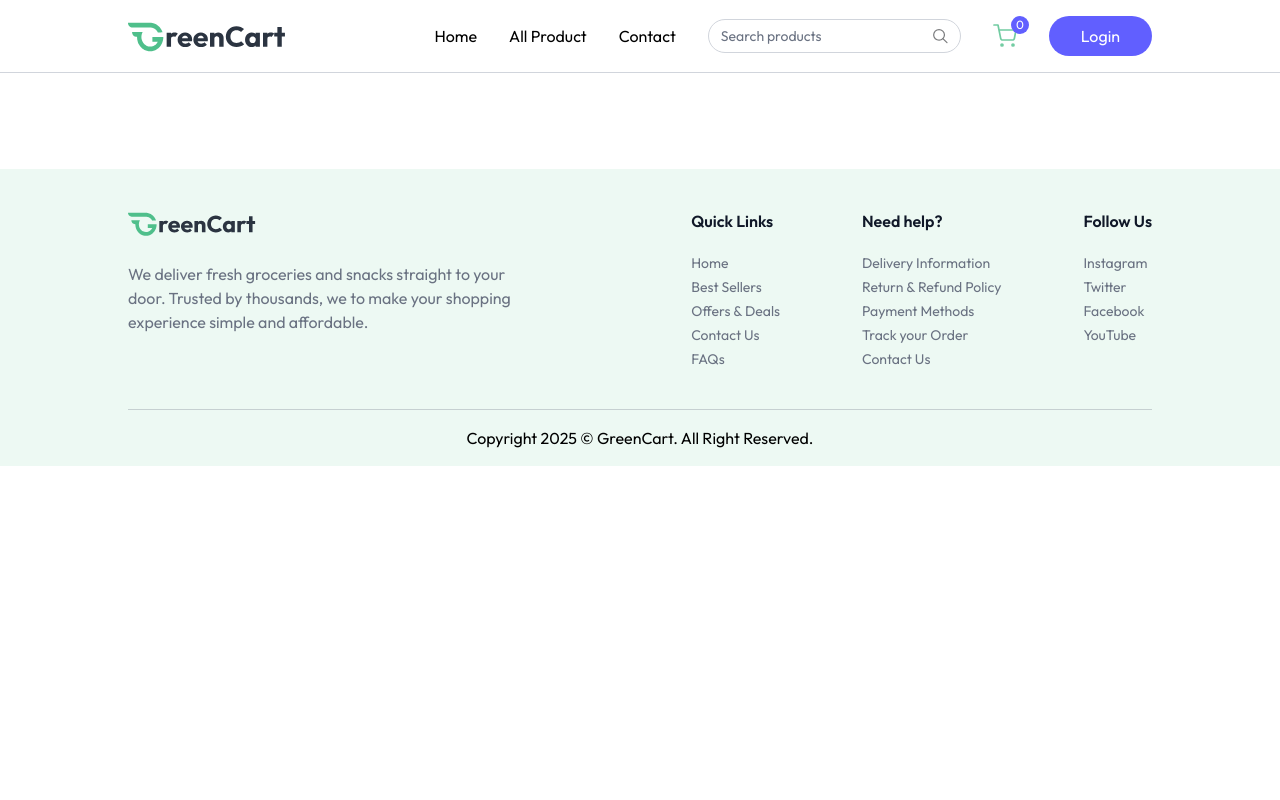
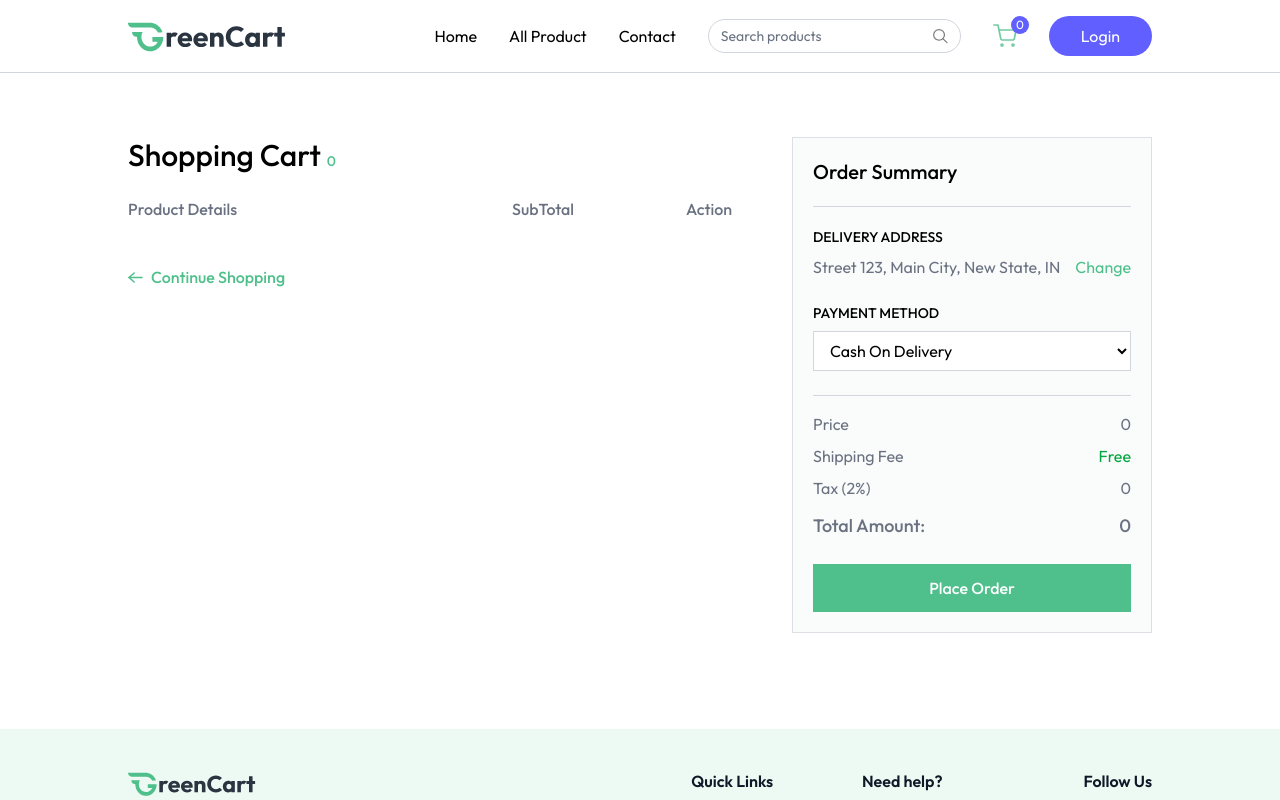
Before and after one commit to DipakSingh0111/Green_Cart_Groceries, a React (Vite) app: page /cart in a window 1280 px wide. Shown: the top 800 px of the page. Built offline with nearby package versions, Linux system fonts and the light colour scheme.

Commit message:
Cart Page Done.

```diff
--- a/src/App.jsx
+++ b/src/App.jsx
@@ -9,6 +9,7 @@
 import AllProducts from './pages/AllProducts';
 import ProductCategory from './pages/ProductCategory';
 import ProductDetails from './pages/ProductDetails';
+import Cart from './pages/Cart';
 function App() {
   const isSellerPath = useLocation().pathname.includes("seller");
   const { showUserLogin } = useContext(AppContext)
@@ -26,6 +27,7 @@
           <Route path='/products' element={<AllProducts />} />
           <Route path='/products/:category' element={<ProductCategory />} />
           <Route path='/products/:category/:id' element={<ProductDetails />} />
+          <Route path='/cart' element={<Cart />} />
         </Routes>
       </div>
       {!isSellerPath && <Footer />}
--- /dev/null
+++ b/src/pages/Cart.jsx
@@ -0,0 +1,146 @@
+import { useContext, useEffect, useState } from "react";
+import { AppContext } from "../context/AppContext";
+import { assets, dummyAddress } from "../assets/assets";
+
+
+const Cart = () => {
+    const { products, currency, cartItems, removeFromCart, getCartCount, updateCartItem, navigate, getCartAmount } = useContext(AppContext);
+    // States
+    const [cartArray, setCartArray] = useState([]);
+    const [addresses, setAddresses] = useState(dummyAddress);
+    const [showAddress, setShowAddress] = useState(false);
+    const [selectedAddress, setSelectedAddress] = useState(dummyAddress[0]);
+    const [paymentOption, setPaymentOption] = useState("COD");
+
+    const getCart = () => {
+        let tempArray = [];
+        for (const key in cartItems) {
+            const product = products.find((item) => item._id === key);
+            product.quantity = cartItems[key];
+            tempArray.push(product);
+        }
+        setCartArray(tempArray);
+    };
+
+    useEffect(() => {
+
+        if (products.length > 0 && cartItems) {
+            getCart();
+        }
+    }, [products, cartItems]);
+
+    const placeOrder = async () => {
+
+    }
+
+
+
+    return products.length > 0 && cartItems ? (
+        <div className="flex flex-col md:flex-row mt-16">
+            <div className='flex-1 max-w-4xl'>
+                <h1 className="text-3xl font-medium mb-6">
+                    Shopping Cart <span className="text-sm text-primary">{getCartCount()}</span>
+                </h1>
+
+                <div className="grid grid-cols-[2fr_1fr_1fr] text-gray-500 text-base font-medium pb-3">
+                    <p className="text-left">Product Details</p>
+                    <p className="text-center">SubTotal</p>
+                    <p className="text-center">Action</p>
+                </div>
+
+                {cartArray.map((product, index) => (
+                    <div key={index} className="grid grid-cols-[2fr_1fr_1fr] text-gray-500 items-center text-sm md:text-base font-medium pt-3">
+                        <div className="flex items-center md:gap-6 gap-3">
+                            <div onClick={() => { navigate(`/products/${product.category.toLowerCase()}/${product._id}`); scrollTo(0, 0) }} className="cursor-pointer w-24 h-24 flex items-center justify-center border border-gray-300 rounded">
+                                <img className="max-w-full h-full object-cover" src={product.image[0]} alt={product.name} />
+                            </div>
+                            <div>
+                                <p className="hidden md:block font-semibold">{product.name}</p>
+                                <div className="font-normal text-gray-500/70">
+                                    <p>Weight: <span>{product.weight || "N/A"}</span></p>
+                                    <div className='flex items-center'>
+                                        <p>Qty:</p>
+                                        <select onChange={e => updateCartItem(product._id, Number(e.target.value))} value={cartItems[product._id]} className='outline-none'>
+                                            {Array(cartItems[product._id] > 9 ? cartItems[product._id] : 9).fill('').map((_, index) => (
+                                                <option key={index} value={index + 1}>{index + 1}</option>
+                                            ))}
+                                        </select>
+                                    </div>
+                                </div>
+                            </div>
+                        </div>
+                        <p className="text-center">{currency}{product.offerPrice * product.quantity}</p>
+                        <button onClick={() => removeFromCart(product._id)} className="cursor-pointer mx-auto">
+                            <img src={assets.remove_icon} alt="remove-icons" className="inline-block w-6 h-6" />
+                        </button>
+                    </div>)
+                )}
+
+                <button onClick={() => { navigate("/products"); scrollTo(0, 0) }} className="group cursor-pointer flex items-center mt-8 gap-2 text-primary font-medium">
+                    <img className="group-hover:-translate-x-1 transition" src={assets.arrow_right_icon_colored} alt="arrow" />
+                    Continue Shopping
+                </button>
+
+            </div>
+
+            <div className="max-w-[360px] w-full bg-gray-100/40 p-5 max-md:mt-16 border border-gray-300/70">
+                <h2 className="text-xl md:text-xl font-medium">Order Summary</h2>
+                <hr className="border-gray-300 my-5" />
+
+                <div className="mb-6">
+                    <p className="text-sm font-medium uppercase">Delivery Address</p>
+                    <div className="relative flex justify-between items-start mt-2">
+                        <p className="text-gray-500">{selectedAddress ? `${selectedAddress.street}, ${selectedAddress.city}, ${selectedAddress.state}, ${selectedAddress.country}` : "No address found"}</p>
+                        <button onClick={() => setShowAddress(!showAddress)} className="text-primary hover:underline cursor-pointer">
+                            Change
+                        </button>
+                        {showAddress && (
+                            <div className="absolute top-12 py-1 bg-white border border-gray-300 text-sm w-full">
+                                {addresses.map((address, index) => {
+                                    return (
+                                        <p key={index} onClick={() => { setSelectedAddress(address); setShowAddress(false) }} className="text-gray-500 p-2 hover:bg-gray-100">
+                                            {address.street},{address.city},{address.state},{address.country}
+                                        </p>
+                                    )
+                                })};
+                                <p onClick={() => { navigate("/add-address") }} className="text-primary text-center cursor-pointer p-2 hover:bg-primary-dull/10">
+                                    Add address
+                                </p>
+                            </div>
+                        )}
+                    </div>
+
+                    <p className="text-sm font-medium uppercase mt-6">Payment Method</p>
+
+                    <select onChange={e => setPaymentOption(e.target.value)} className="w-full border border-gray-300 bg-white px-3 py-2 mt-2 outline-none">
+                        <option value="COD">Cash On Delivery</option>
+                        <option value="Online">Online Payment</option>
+                    </select>
+                </div>
+
+                <hr className="border-gray-300" />
+
+                <div className="text-gray-500 mt-4 space-y-2">
+                    <p className="flex justify-between">
+                        <span>Price</span><span>{currency}{getCartAmount()}</span>
+                    </p>
+                    <p className="flex justify-between">
+                        <span>Shipping Fee</span><span className="text-green-600">Free</span>
+                    </p>
+                    <p className="flex justify-between">
+                        <span>Tax (2%)</span><span>{currency}{getCartAmount() * 2 / 100}</span>
+                    </p>
+                    <p className="flex justify-between text-lg font-medium mt-3">
+                        <span>Total Amount:</span><span>{currency}{getCartAmount() + getCartAmount() * 2 / 100}</span>
+                    </p>
+                </div>
+
+                <button onClick={placeOrder} className="w-full py-3 mt-6 cursor-pointer bg-primary text-white font-medium hover:bg-primary-dull transition">
+                    {paymentOption === "COD" ? "Place Order" : "Proceed To Checkout"}
+                </button>
+            </div>
+        </div>
+    ) : null
+}
+
+export default Cart;
```
